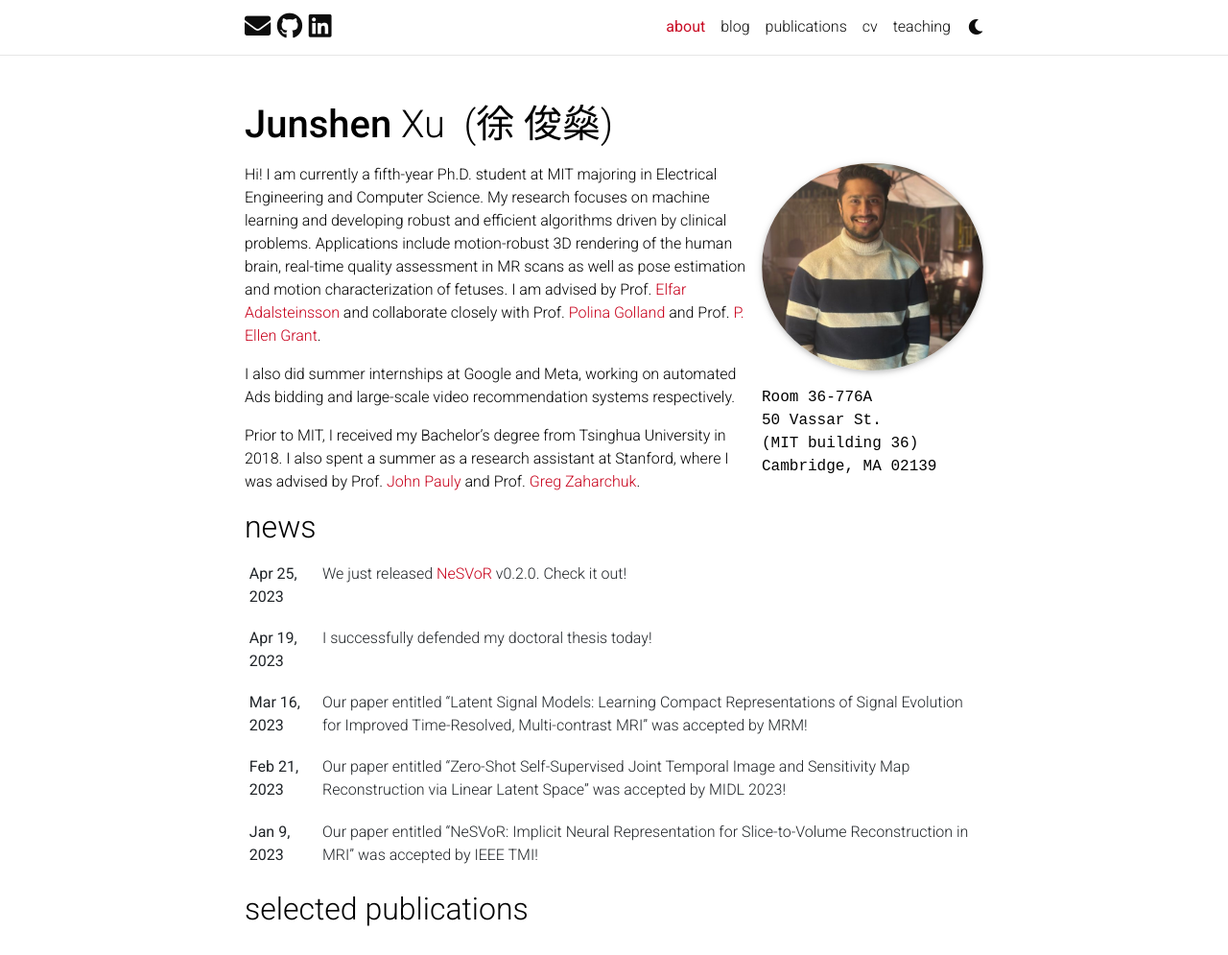
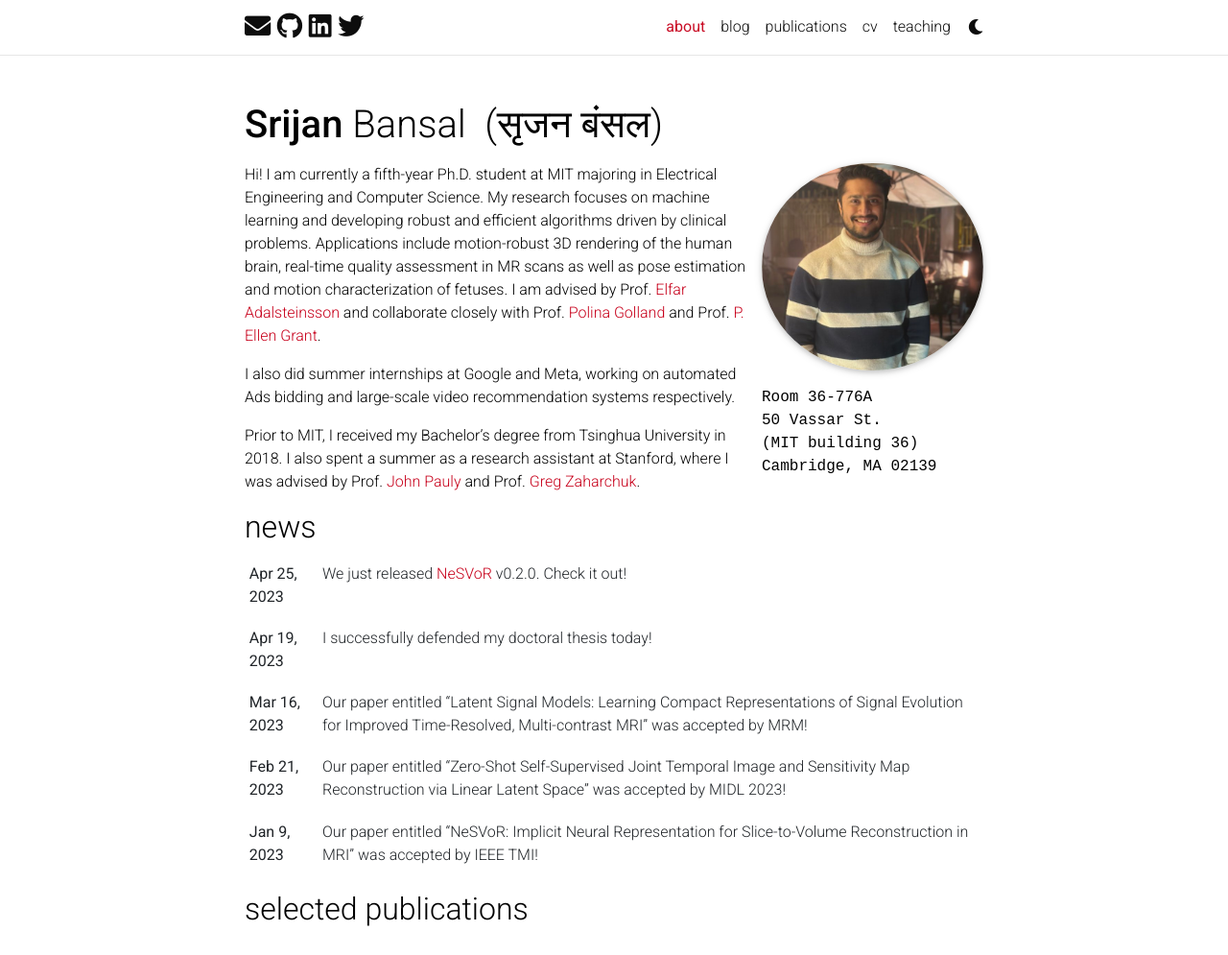
Before and after one commit to srijan-bansal/srijan-bansal.github.io, a Jekyll site: the page built from _pages/about.md, in a window 1280 px wide and 1265 px high, cut to the strip 0-995 px from the top of the window. Shown: the whole strip at 96% size. Built offline with Jekyll 4.4.1, drawn with Linux system fonts in a browser that asks for light colours; full-size pictures stand in for the smaller copies a plugin makes; comment, search, counter and statistics services are not loaded; a style sheet for code colours, icons or effects is not loaded; some of the changed text lies outside the part shown.

Commit message:
Update _config.yml

```diff
--- a/_config.yml
+++ b/_config.yml
@@ -3,12 +3,12 @@
 # -----------------------------------------------------------------------------
 
 title: blank # the website title (if blank, full name will be used instead)
-first_name: Junshen
+first_name: Srijan
 middle_name:
-last_name: Xu
-chinese_last_name: 徐
-chinese_first_name: 俊燊
-email: junshen@mit.edu
+last_name: Bansal
+chinese_last_name: सृजन
+chinese_first_name: बंसल
+email: iamsrijanbansal@gmail.com
 description: > # the ">" symbol means to ignore newlines until "footer_text:"
   A simple, whitespace theme for academics. Based on [*folio](https://github.com/bogoli/-folio) design.
 footer_text: >
@@ -17,9 +17,9 @@ footer_text: >
 keywords: jekyll, jekyll-theme, academic-website, portfolio-website  # add your own keywords or leave empty
 
 lang: en # the language of your site (for example: en, fr, cn, ru, etc.)
-icon: favicon_v2.ico #🎓 # the emoji used as the favicon (alternatively, provide image name in /assets/img/)
+icon: logo.png #🎓 # the emoji used as the favicon (alternatively, provide image name in /assets/img/)
 
-url: https://daviddmc.github.io # the base hostname & protocol for your site
+url: https://srijan-bansal.github.io # the base hostname & protocol for your site
 baseurl: #/al-folio # the subpath of your site, e.g. /blog/
 last_updated: true # set to true if you want to display last updated in the footer
 impressum_path:  # set to path to include impressum link in the footer, use the same path as permalink in a page, helps to conform with EU GDPR
@@ -72,11 +72,11 @@ og_image: # The site-wide (default for all links) Open Graph preview image
 # Social integration
 # -----------------------------------------------------------------------------
 
-github_username: daviddmc # your GitHub user name
+github_username: srijan-bansal # your GitHub user name
 gitlab_username: # your GitLab user name
-twitter_username: # your Twitter handle
+twitter_username: Srijanbansal1 # your Twitter handle
 mastodon_username: # your mastodon instance+username in the format instance.tld/@username
-linkedin_username: junshen-xu-30444b129 # your LinkedIn user name
+linkedin_username: srijan-bansal # your LinkedIn user name
 telegram_username: # your Telegram user name
 scholar_userid: qNk6tgcAAAAJ # your Google Scholar ID
 semanticscholar_id: # your Semantic Scholar ID
```
